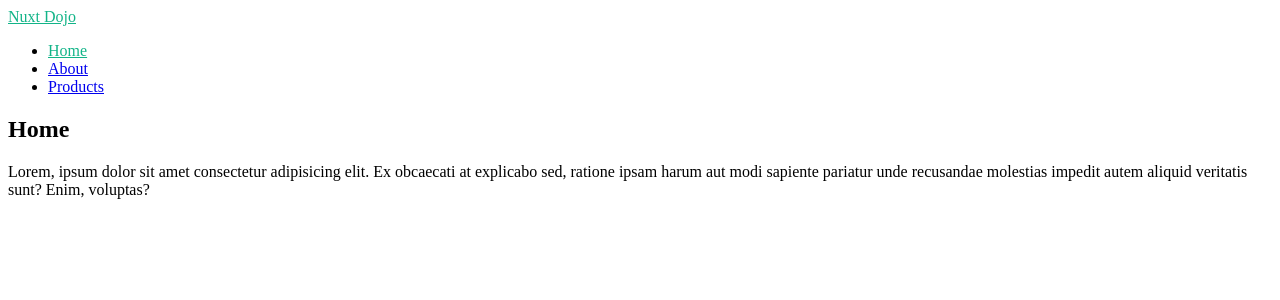
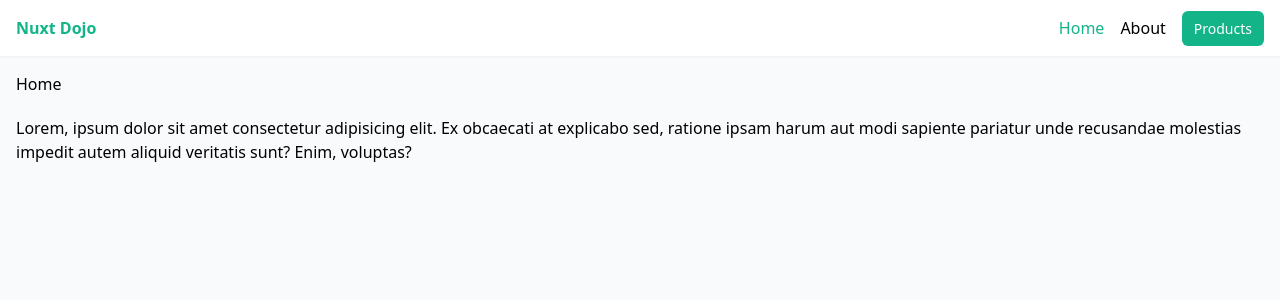
Before and after one commit to elvisss/nuxt3-dojo-merch, a Nuxt app: page / in a window 1280 px wide. Shown: the top 300 px of the page. Built offline with nearby package versions, Linux system fonts and the light colour scheme.

Commit message:
adding tailwindcss

```diff
--- /dev/null
+++ b/assets/css/tailwind.css
@@ -0,0 +1,13 @@
+@tailwind base;
+@tailwind components;
+@tailwind utilities;
+
+body {
+  @apply bg-gray-50;
+}
+
+@layer components {
+  .btn {
+    @apply bg-[#12b488] text-white px-3 py-2 rounded-md text-sm;
+  }
+}
--- a/layouts/default.vue
+++ b/layouts/default.vue
@@ -1,18 +1,18 @@
 <template>
   <div>
-    <header>
-      <nav>
-        <NuxtLink to="/">Nuxt Dojo</NuxtLink>
-        <ul>
+    <header class="shadow-sm bg-white">
+      <nav class="container mx-auto p-4 flex justify-between">
+        <NuxtLink to="/" class="font-bold">Nuxt Dojo</NuxtLink>
+        <ul class="flex gap-4">
           <li><NuxtLink to="/">Home</NuxtLink></li>
           <li><NuxtLink to="/about">About</NuxtLink></li>
-          <li><NuxtLink to="/products">Products</NuxtLink></li>
+          <li><NuxtLink to="/products" class="btn">Products</NuxtLink></li>
         </ul>
       </nav>
     </header>
 
     <!-- Page content -->
-    <div id="main">
+    <div id="main" class="container mx-auto p-4">
       <slot />
     </div>
   </div>
--- a/layouts/products.vue
+++ b/layouts/products.vue
@@ -1,18 +1,18 @@
 <template>
   <div>
-    <header>
-      <nav>
-        <NuxtLink to="/products">Nuxt Dojo Merch</NuxtLink>
+    <header class="shadow-sm bg-white">
+      <nav class="container mx-auto p-4">
+        <NuxtLink to="/products" class="font-bold">Nuxt Dojo Merch</NuxtLink>
       </nav>
     </header>
 
     <!-- Page content -->
-    <div id="main">
+    <div id="main" class="container mx-auto p-4">
       <slot />
     </div>
 
-    <footer>
-      <ul>
+    <footer class="container mx-auto p-4 flex justify-between border-t-2">
+      <ul class="flex gap-4">
         <li><NuxtLink to="/">Home</NuxtLink></li>
         <li><NuxtLink to="/about">About</NuxtLink></li>
         <li><NuxtLink to="/products">Products</NuxtLink></li>
--- a/nuxt.config.ts
+++ b/nuxt.config.ts
@@ -1,4 +1,4 @@
 // https://nuxt.com/docs/api/configuration/nuxt-config
 export default defineNuxtConfig({
-
+  modules: ['@nuxtjs/tailwindcss']
 })
--- a/package.json
+++ b/package.json
@@ -8,6 +8,7 @@
     "postinstall": "nuxt prepare"
   },
   "devDependencies": {
+    "@nuxtjs/tailwindcss": "^6.2.0",
     "nuxt": "^3.0.0"
   }
 }
```
Also changed, not shown: 1 other file (tests, documents, lock files or other folders).
